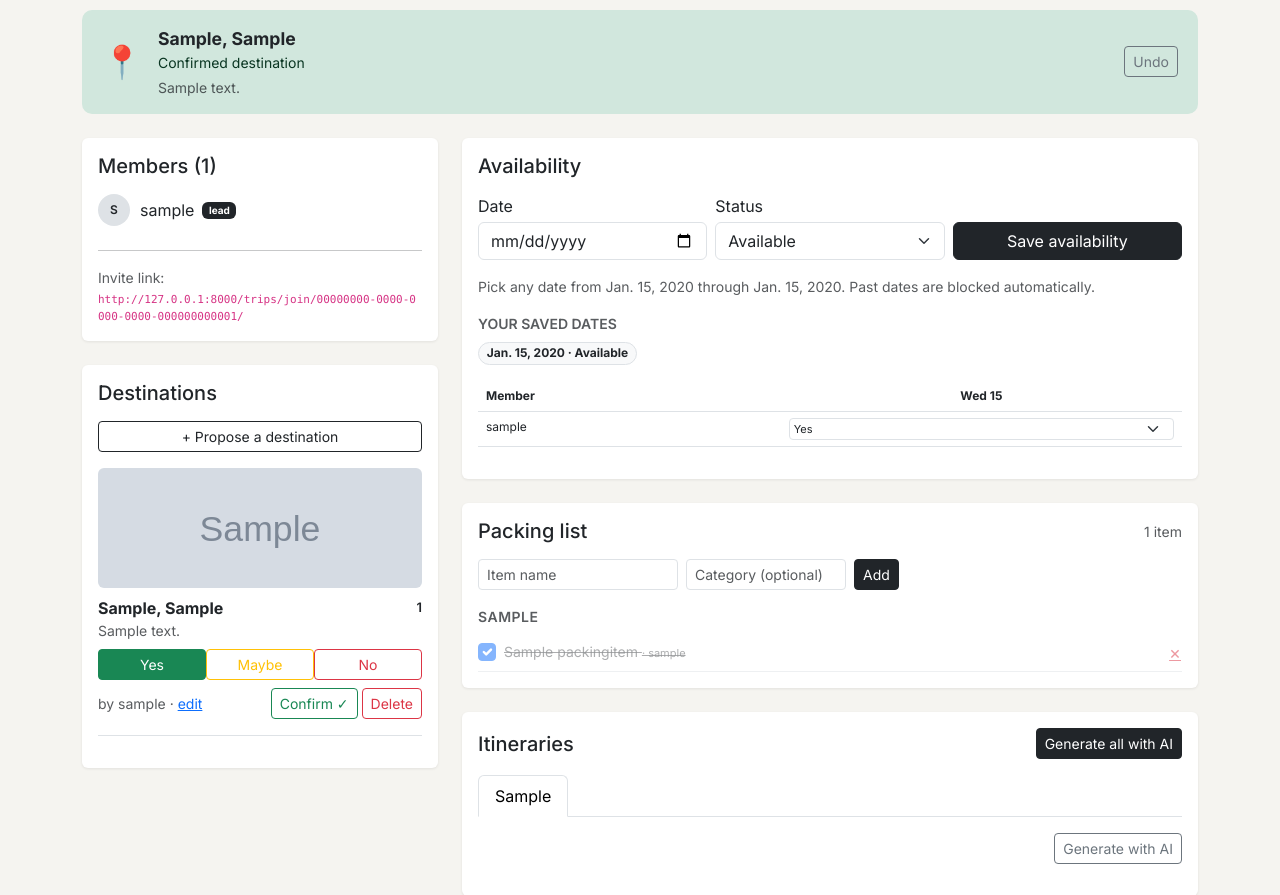
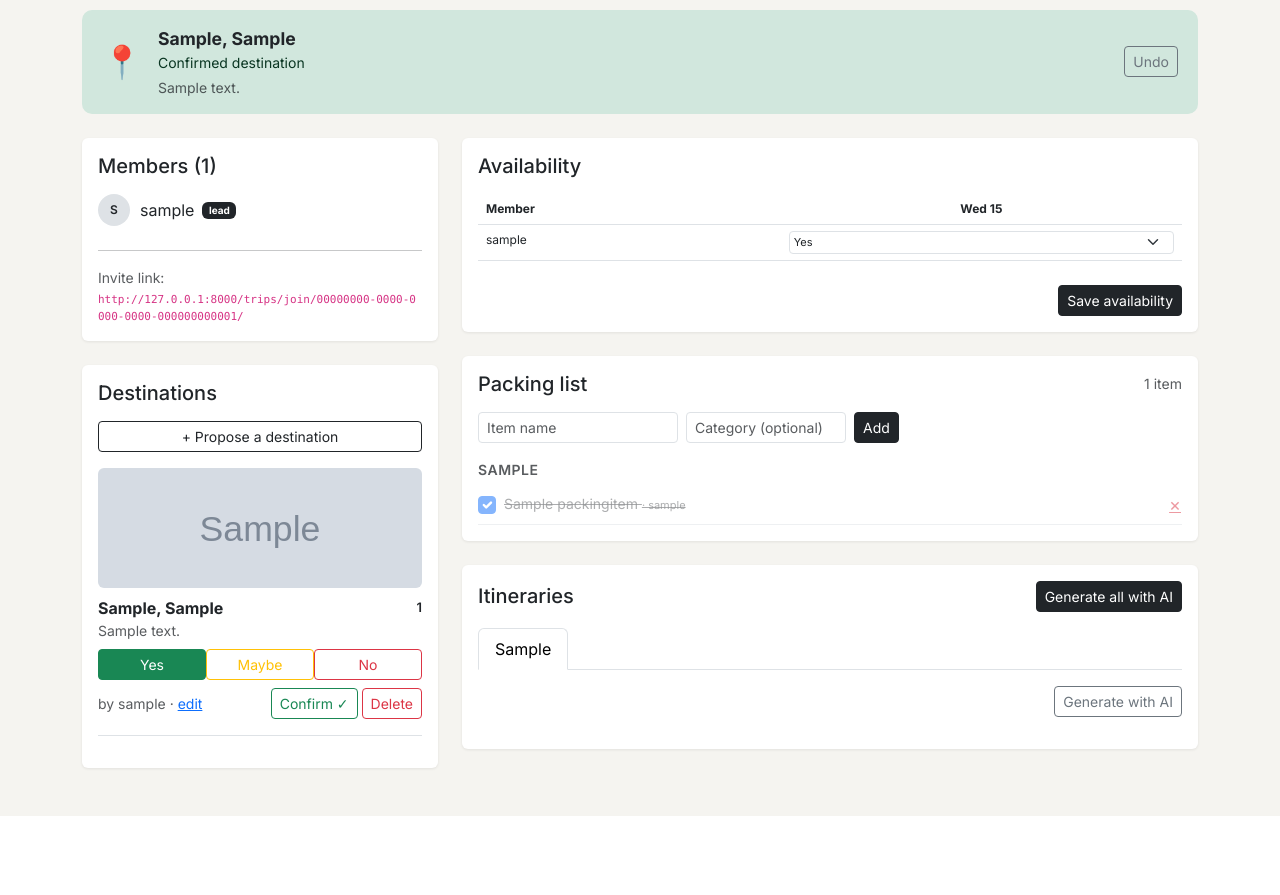
Before and after one commit to Lauragr9/sync, a Django app: a page that uses templates/sync/trip_detail.html in a window 1280 px wide. Shown: the part 189-1084 px from the top of the page. After the commit the page ends 1005 px from the top, so only its background shows below. Run offline with Django 5.2, Linux system fonts and the light colour scheme; a user stored in the database is signed in; tables that the repository leaves empty hold one stand-in row (values such as "Sample post"); grey boxes marked "Sample" are stand-in pictures.

Commit message:
availability updates

```diff
--- a/templates/sync/trip_detail.html
+++ b/templates/sync/trip_detail.html
@@ -130,51 +130,6 @@
 
     <div class="card p-3 mb-4">
       <h5 class="mb-3">Availability</h5>
-      {% if availability_form.non_field_errors %}
-        <div class="alert alert-danger py-2 small mb-3">
-          {% for error in availability_form.non_field_errors %}
-            <div>{{ error }}</div>
-          {% endfor %}
-        </div>
-      {% endif %}
-      <form id="availability-form" class="row g-2 align-items-end mb-3">
-        <div class="col-md-4">
-          <label for="{{ availability_form.date.id_for_label }}" class="form-label mb-1">Date</label>
-          {{ availability_form.date }}
-          {% if availability_form.date.errors %}
-            <div class="invalid-feedback d-block">{{ availability_form.date.errors|striptags }}</div>
-          {% endif %}
-        </div>
-        <div class="col-md-4">
-          <label for="{{ availability_form.status.id_for_label }}" class="form-label mb-1">Status</label>
-          {{ availability_form.status }}
-          {% if availability_form.status.errors %}
-            <div class="invalid-feedback d-block">{{ availability_form.status.errors|striptags }}</div>
-          {% endif %}
-        </div>
-        <div class="col-md-4">
-          <button type="submit" class="btn btn-dark w-100">Save availability</button>
-        </div>
-      </form>
-
-      {% if trip.departure_date and trip.return_date %}
-        <p class="text-muted small mb-3">Pick any date from {{ trip.departure_date }} through {{ trip.return_date }}. Past dates are blocked automatically.</p>
-      {% else %}
-        <div class="alert alert-warning py-2 small mb-3">Set the trip departure and return dates before adding availability.</div>
-      {% endif %}
-
-      {% if my_availability %}
-        <div class="mb-3">
-          <div class="fw-semibold small text-uppercase text-muted mb-2">Your saved dates</div>
-          <div class="d-flex flex-wrap gap-2">
-            {% for entry in my_availability %}
-              <span class="badge rounded-pill text-bg-light border text-dark">
-                {{ entry.date }} · {{ entry.get_status_display }}
-              </span>
-            {% endfor %}
-          </div>
-        </div>
-      {% endif %}
 
       {% if dates %}
       <div style="overflow-x:auto">
@@ -196,12 +151,18 @@
                 {% get_avail grid member.user.id date as current_status %}
                 {% if member.user == request.user %}
                   {% with date_str=date|date:"Y-m-d" %}
-                  <select onchange="setAvailability('{{ date_str }}', this.value)" class="form-select form-select-sm" style="font-size:11px;padding:2px 4px;min-width:70px;">
+                  <select class="avail-select form-select form-select-sm" data-date="{{ date_str }}" style="font-size:11px;padding:2px 4px;min-width:70px;">
                     <option value="">—</option>
                     <option value="available" {% if current_status == "available" %}selected{% endif %}>Yes</option>
                     <option value="maybe" {% if current_status == "maybe" %}selected{% endif %}>Maybe</option>
                     <option value="unavailable" {% if current_status == "unavailable" %}selected{% endif %}>No</option>
                   </select>
+                  <span class="avail-static" style="display:none;font-size:12px;">
+                    {% if current_status == "available" %}<span class="text-success fw-bold">Yes</span>
+                    {% elif current_status == "maybe" %}<span class="text-warning fw-bold">?</span>
+                    {% elif current_status == "unavailable" %}<span class="text-danger fw-bold">No</span>
+                    {% else %}<span class="text-muted">—</span>{% endif %}
+                  </span>
                   {% endwith %}
                 {% else %}
                   {% if current_status == "available" %}<span class="text-success fw-bold">Yes</span>
@@ -215,6 +176,9 @@
             {% endfor %}
           </tbody>
         </table>
+      </div>
+      <div class="d-flex justify-content-end mt-2">
+        <button id="save-availability-btn" class="btn btn-dark btn-sm">Save availability</button>
       </div>
       {% else %}
         <p class="text-muted small">Set departure and return dates to enable the availability calendar.</p>
@@ -385,55 +349,60 @@ function renderAvailabilityErrors(errors) {
   showToast(message || 'Please check the availability form.', 'danger');
 }
 
-function setAvailability(date, status) {
+var LABELS = { available: '<span class="text-success fw-bold">Yes</span>', maybe: '<span class="text-warning fw-bold">?</span>', unavailable: '<span class="text-danger fw-bold">No</span>', '': '<span class="text-muted">—</span>' };
+
+function lockAvailability() {
+  document.querySelectorAll('.avail-select').forEach(function(sel) {
+    var staticEl = sel.nextElementSibling;
+    staticEl.innerHTML = LABELS[sel.value] || LABELS[''];
+    sel.style.display = 'none';
+    staticEl.style.display = 'inline';
+  });
+  var btn = document.getElementById('save-availability-btn');
+  btn.textContent = 'Edit availability';
+  btn.dataset.mode = 'edit';
+}
+
+function unlockAvailability() {
+  document.querySelectorAll('.avail-select').forEach(function(sel) {
+    sel.style.display = '';
+    sel.nextElementSibling.style.display = 'none';
+  });
+  var btn = document.getElementById('save-availability-btn');
+  btn.textContent = 'Save availability';
+  btn.dataset.mode = 'save';
+}
+
+var saveBtn = document.getElementById('save-availability-btn');
+if (saveBtn) {
+  saveBtn.addEventListener('click', function() {
+    if (saveBtn.dataset.mode === 'edit') {
+      unlockAvailability();
+      return;
+    }
+    var selects = document.querySelectorAll('.avail-select');
+    var promises = [];
+    selects.forEach(function(sel) {
+      if (!sel.value) return;
+      promises.push(
         fetch("{% url 'availability' trip.slug %}", {
           method: 'POST',
           headers: {
             'Content-Type': 'application/x-www-form-urlencoded',
             'X-CSRFToken': getCookie('csrftoken')
           },
-    body: 'date=' + date + '&status=' + status
-  }).then(function(r) {
-    return r.json().then(function(data) {
-      return { ok: r.ok, data: data };
+          body: 'date=' + sel.dataset.date + '&status=' + sel.value
+        })
+      );
     });
-  }).then(function(result) {
-    if (!result.ok) {
-      renderAvailabilityErrors(result.data.errors);
-      return;
-    }
-    showToast(result.data.message || 'Saved!', 'success');
-    window.location.reload();
-  }).catch(function() {
-    showToast('Failed to save availability.', 'danger');
-  });
-}
-
-document.getElementById('availability-form').addEventListener('submit', function (event) {
-  event.preventDefault();
-  const formData = new FormData(event.target);
-  fetch("{% url 'availability' trip.slug %}", {
-    method: 'POST',
-    headers: {
-      'Content-Type': 'application/x-www-form-urlencoded',
-      'X-CSRFToken': getCookie('csrftoken')
-    },
-    body: new URLSearchParams(formData).toString()
-  }).then(function(r) {
-    return r.json().then(function(data) {
-      return { ok: r.ok, data: data };
-    });
-  }).then(function(result) {
-    if (!result.ok) {
-      renderAvailabilityErrors(result.data.errors);
-      return;
-    }
-    showToast(result.data.message || 'Availability saved!', 'success');
-    window.location.reload();
+    Promise.all(promises).then(function() {
+      lockAvailability();
+      showToast('Availability saved!', 'success');
     }).catch(function() {
       showToast('Failed to save availability.', 'danger');
     });
   });
+}
 </script>
 
 {% endblock %}
```
Lines whose indentation alone changed are shown as unchanged.
